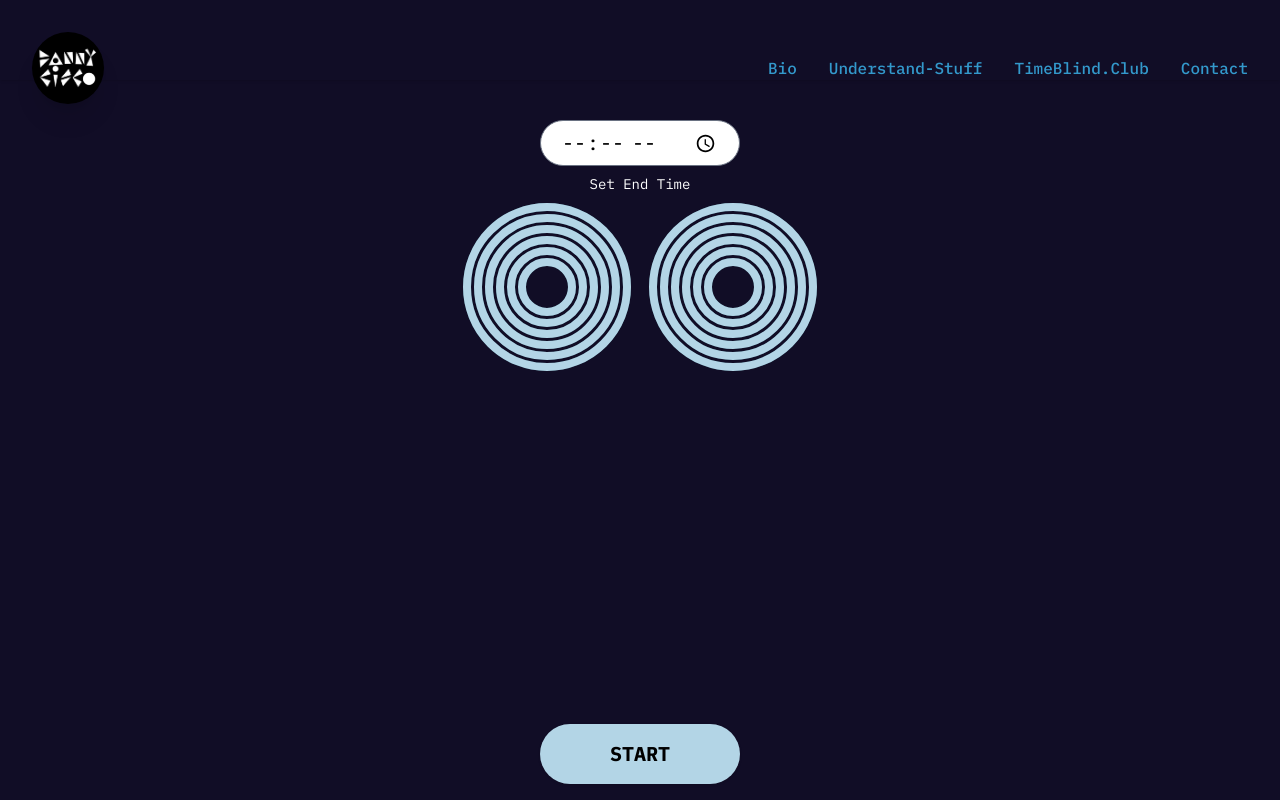
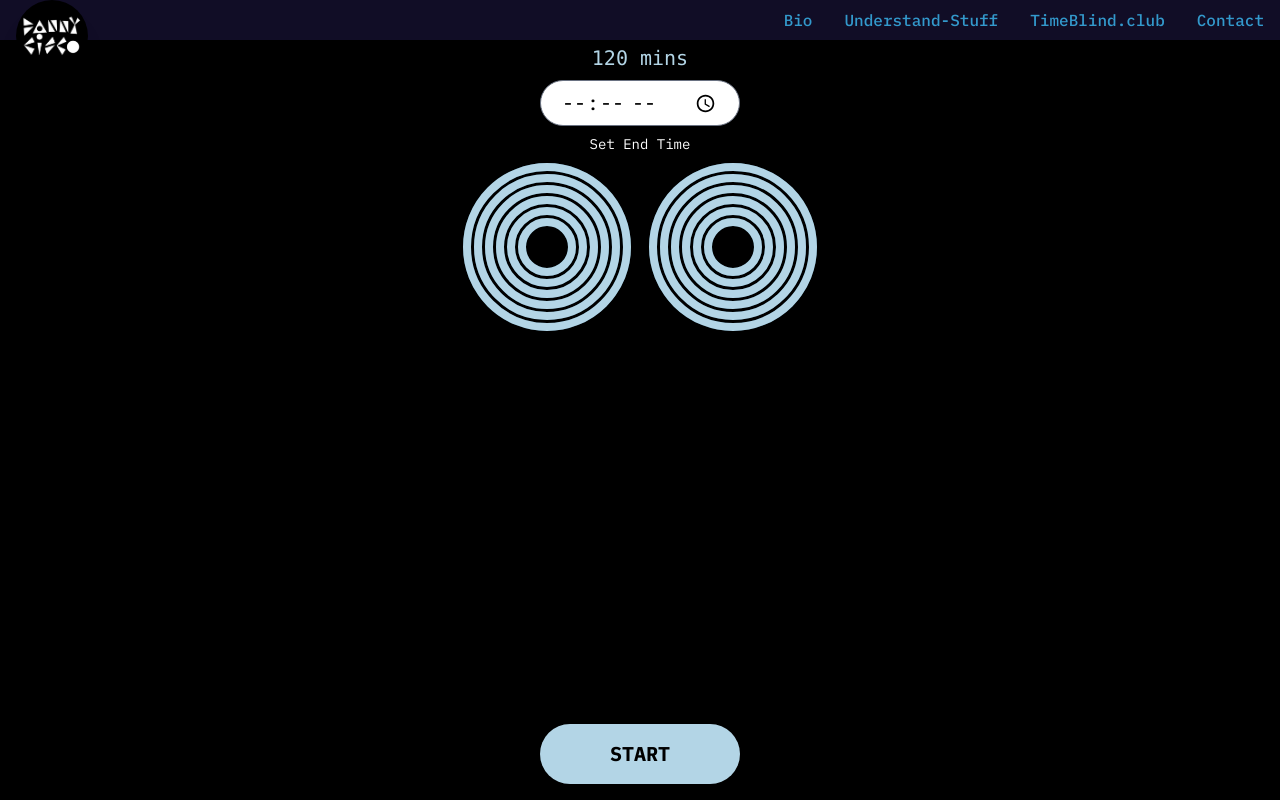
Before and after one commit to Danny-Cisco/danny-cisco, a SvelteKit app: page /time-blind-club in a window 1280 px wide. Built offline with nearby package versions, Linux system fonts and the light colour scheme.

Commit message:
hover pink

```diff
--- a/src/routes/+layout.svelte
+++ b/src/routes/+layout.svelte
@@ -1,25 +1,43 @@
 <script>
 	import '../app.css';
+	import GlitchText from '$lib/components/cool-stuff/GlitchText.svelte';
 </script>
 
-<div class="h-full w-full">
+<div class="bg-dark h-full w-full">
 	<!-- Header/Navigation -->
-	<header class="bg-dark fixed top-0 z-10 h-20 w-[100vw] px-8 py-4 shadow-sm">
+	<header class="bg-dark fixed top-0 z-10 h-10 w-[100vw] px-8 pb-1 shadow-sm">
 		<div class="!text-light mx-auto py-4 font-light">
-			<nav class="flex w-full items-center justify-between">
-				<a href="/" class="justify-centerfont-bold flex flex-col items-center text-xl">
-					<img src="/DannyCiscoLogoBlack.jpg" alt="" class="h-18 w-18 rounded-full shadow-xl" />
+			<nav class="fixed right-4 top-2 flex w-full items-center justify-end">
+				<a
+					href="/"
+					class="fixed left-4 top-0 flex flex-col items-center justify-center text-xl font-bold"
+				>
+					<img
+						src="/DannyCiscoLogoBlack.jpg"
+						alt=""
+						class="h-18 w-18 rounded-full shadow-xl hover:border-[2px] hover:border-pink-500"
+					/>
 				</a>
 
 				<ul class="hidden gap-8 md:flex">
-					<li><a href="/bio" class="font-medium hover:text-blue-600">Bio</a></li>
 					<li>
-						<a href="/understand-stuff" class="font-medium hover:text-blue-600">Understand-Stuff</a>
+						<a href="/bio" class="font-medium hover:!text-pink-500"> <GlitchText text="Bio" /> </a>
 					</li>
 					<li>
-						<a href="/time-blind-club" class="font-medium hover:text-blue-600">TimeBlind.Club</a>
+						<a href="/understand-stuff" class="font-medium hover:!text-pink-500">
+							<GlitchText text="Understand-Stuff" />
+						</a>
 					</li>
-					<li><a href="/contact" class="font-medium hover:text-blue-600">Contact</a></li>
+					<li>
+						<a href="/time-blind-club" class="font-medium hover:!text-pink-500">
+							<GlitchText text="TimeBlind.club" />
+						</a>
+					</li>
+					<li>
+						<a href="/contact" class="font-medium hover:!text-pink-500">
+							<GlitchText text="Contact" />
+						</a>
+					</li>
 				</ul>
 
 				<!-- Mobile menu button - you can add a hamburger menu implementation here -->
@@ -42,7 +60,7 @@
 			</nav>
 		</div>
 	</header>
-	<div class="relative pt-20">
+	<div class="relative top-10">
 		<slot />
 	</div>
 </div>
--- a/src/routes/+page.svelte
+++ b/src/routes/+page.svelte
@@ -27,7 +27,9 @@
 			<GlitchText text="Building useful stuff everyday." />
 		</p>
 		<div class="h-10"></div>
-		<a href="/contact" class="btn"> Get in Touch </a>
+		<a href="/contact" class="btn border-[2px] border-transparent hover:border-pink-500">
+			Get in Touch
+		</a>
 	</div>
 </section>
 
@@ -42,7 +44,7 @@
 		<div class="grid grid-cols-1 gap-8 md:grid-cols-2 lg:grid-cols-3">
 			<!-- Project Card 1 -->
 			<div
-				class="overflow-hidden rounded-lg border border-2 border-transparent bg-white/10 shadow transition duration-300 hover:cursor-pointer hover:border-dashed hover:border-gray-400"
+				class="overflow-hidden rounded-lg border border-2 border-transparent bg-white/10 shadow transition duration-300 hover:cursor-pointer hover:border-dashed hover:border-pink-500"
 				on:click={(event) => event.currentTarget.querySelector('a')?.click()}
 			>
 				<div class="p-6">
@@ -58,7 +60,7 @@
 
 			<!-- Project Card 2 -->
 			<div
-				class="overflow-hidden rounded-lg border border-2 border-transparent bg-white/10 shadow transition duration-300 hover:cursor-pointer hover:border-dashed hover:border-gray-400"
+				class="overflow-hidden rounded-lg border border-2 border-transparent bg-white/10 shadow transition duration-300 hover:cursor-pointer hover:border-dashed hover:border-pink-500"
 				on:click={(event) => event.currentTarget.querySelector('a')?.click()}
 			>
 				<div class="p-6">
@@ -74,7 +76,7 @@
 
 			<!-- Project Card 3 -->
 			<div
-				class="overflow-hidden rounded-lg border border-2 border-transparent bg-white/10 shadow transition duration-300 hover:cursor-pointer hover:border-dashed hover:border-gray-400"
+				class="overflow-hidden rounded-lg border border-2 border-transparent bg-white/10 shadow transition duration-300 hover:cursor-pointer hover:border-dashed hover:border-pink-500"
 				on:click={(event) => event.currentTarget.querySelector('a')?.click()}
 			>
 				<div class="p-6">
@@ -90,7 +92,7 @@
 
 			<!-- Project Card 4 -->
 			<div
-				class="overflow-hidden rounded-lg border border-2 border-transparent bg-white/10 shadow transition duration-300 hover:cursor-pointer hover:border-dashed hover:border-gray-400"
+				class="overflow-hidden rounded-lg border border-2 border-transparent bg-white/10 shadow transition duration-300 hover:cursor-pointer hover:border-dashed hover:border-pink-500"
 				on:click={(event) => event.currentTarget.querySelector('a')?.click()}
 			>
 				<div class="p-6">
--- a/src/routes/time-blind-club/+page.svelte
+++ b/src/routes/time-blind-club/+page.svelte
@@ -140,11 +140,11 @@
 </script>
 
 <!-- rear curtain of black -->
-<div class="fixed inset-0 z-[-1] bg-black"></div>
-
+<div class="fixed inset-0 z-[0] h-[100vh] bg-black"></div>
+<div class="h-10"></div>
 <!-- start of app -->
 <!-- countdown timer display : blinking -->
-<div class="absolute inset-0 w-full text-center">
+<div class="z-1 absolute inset-0 w-full bg-black text-center">
 	{#key seconds}
 		<div
 			class=" absolute left-0 right-0 top-0 p-1 text-center font-mono text-xl"
@@ -163,8 +163,8 @@
 	{/key}
 </div>
 
-<div class="block flex flex-col items-center justify-start pt-10">
-	<div class="z-1 flex w-full flex-col items-center justify-center gap-2">
+<div class="z-[2] block flex flex-col items-center justify-start">
+	<div class="z-[3] flex w-full flex-col items-center justify-center gap-2">
 		<button
 			on:click={handleStartStop}
 			class="fixed bottom-4 w-[200px] rounded-full p-4 text-xl font-bold shadow hover:bg-gray-500 hover:text-white"
@@ -208,7 +208,7 @@
 	</div>
 	<div class="bg-gray-500 text-xl text-white">{timerEndTime}</div>
 
-	<div class="flex flex-wrap items-center justify-center">
+	<div class="z-[10] flex flex-wrap items-center justify-center">
 		{#each initHoursArray as mins, index}
 			<FullCircle nowMins={hoursArray[index] || 0} initMins={initHoursArray[index] || 0} />
 		{/each}
```
